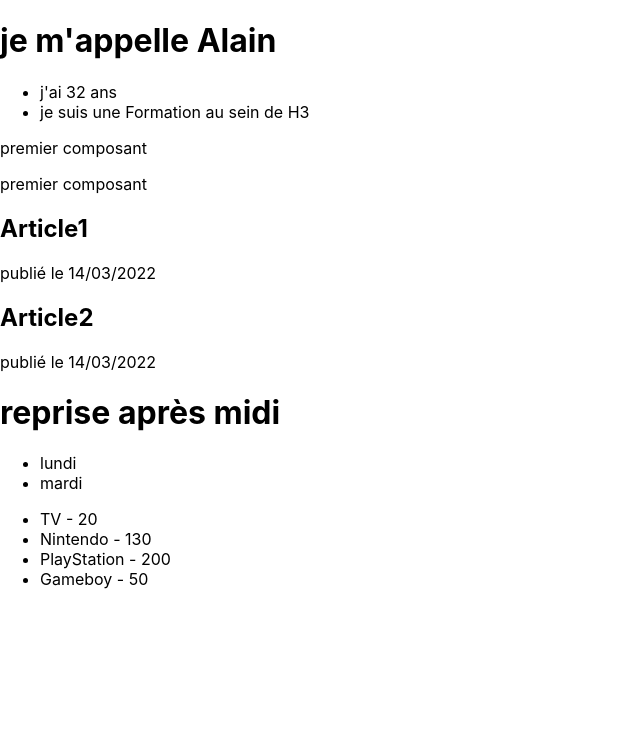
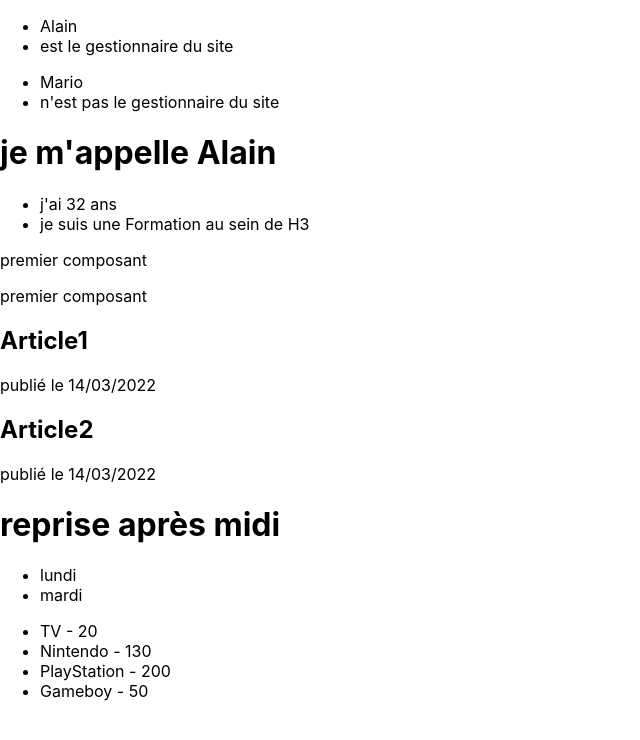
Before and after one commit to webdevproformation/react-h3-mars2022, a React (Create React App) app in the folder jour1-tp/: page / in a window 1280 px wide. Shown: the top 740 px of the page, without its empty margins (0-640 px from the left). Built offline with nearby package versions, Linux system fonts and the light colour scheme.

Commit message:
correction

```diff
--- a/jour1-tp/src/App.js
+++ b/jour1-tp/src/App.js
@@ -5,6 +5,7 @@ import { Deuxieme } from './composants/Deuxieme';
 import { Troisieme } from './composants/Troisieme';
 import { Quatrieme } from './composants/Quatrieme';
 import { Cinquieme } from './composants/Cinquieme';
+import { Sixieme } from './composants/Sixieme';
 
 
 
@@ -18,6 +19,7 @@ function App() {
 
   return (
     <div>
+      <Sixieme  />
       <h1>je m'appelle {nom}</h1>
       <ul>
           <li>j'ai { age + 20 }  ans  </li>
--- /dev/null
+++ b/jour1-tp/src/composants/Sixieme.jsx
@@ -0,0 +1,14 @@
+export const Sixieme = () => {
+    const users = [
+        { id : 1 , nom : "Alain" , isAdmin : true },
+        { id : 2 , nom : "Mario" , isAdmin : false },
+    ]
+    return <>
+        {users.map((user, index) => {
+            return  <ul key={index}>
+                <li>{user.nom}</li>
+                <li>{user.isAdmin ? "est le gestionnaire du site" : "n'est pas le gestionnaire du site"}</li>
+            </ul>
+        } )}
+    </>
+}
```
Also changed, not shown: 1 other file (tests, documents, lock files or other folders).
